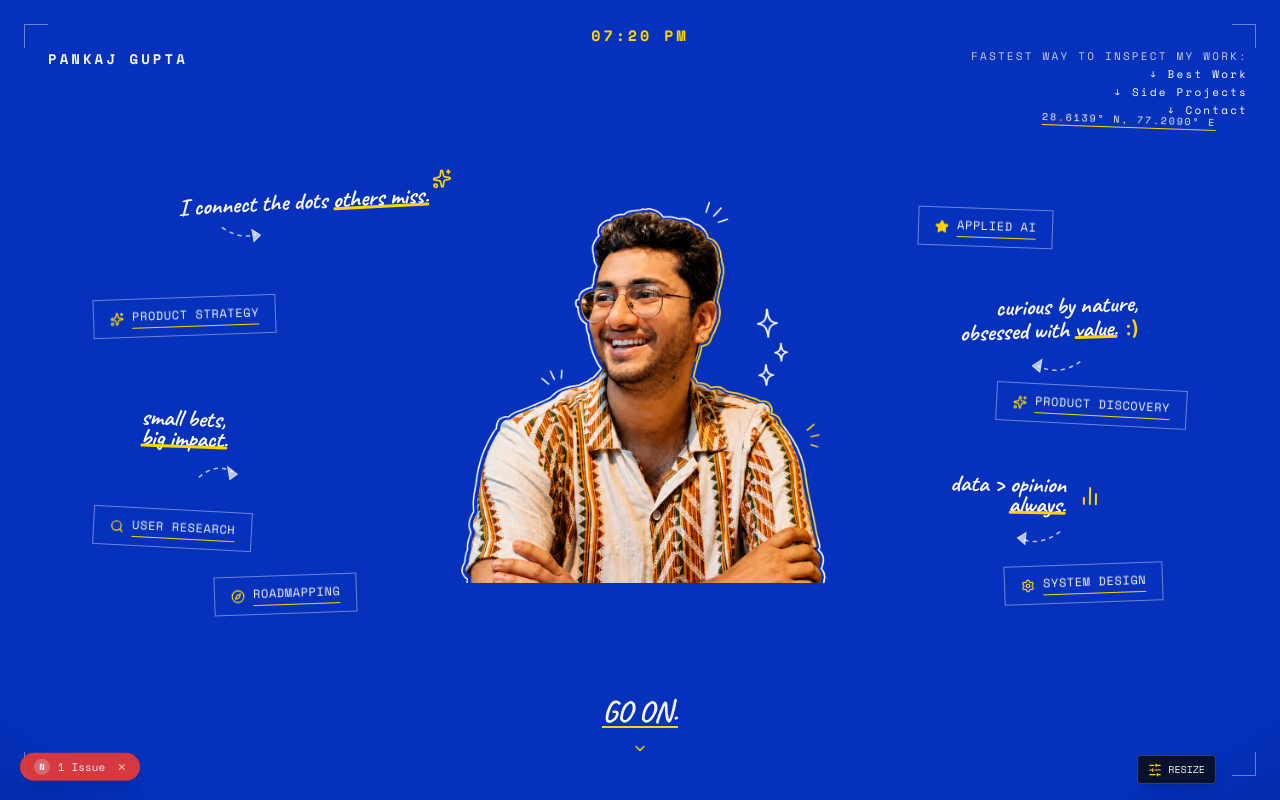
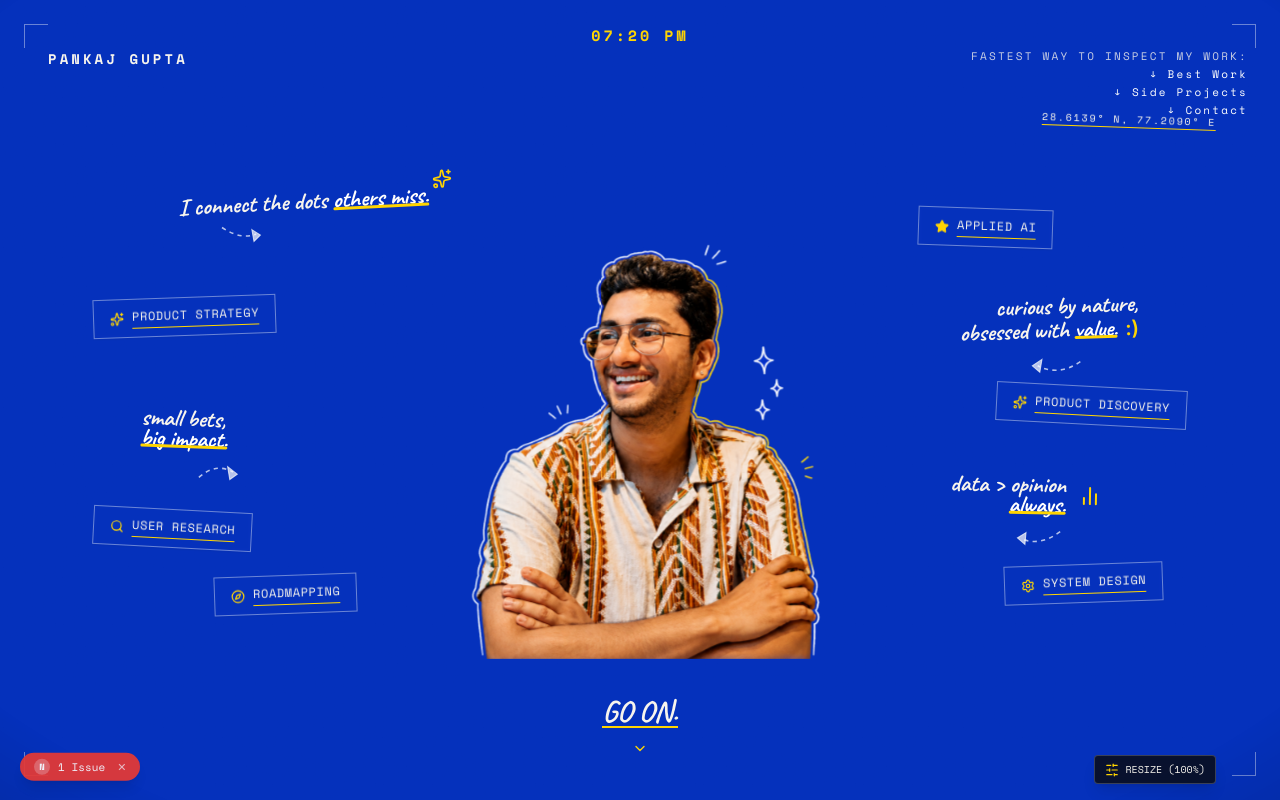
Before and after one commit to onalunchbreak/pankaj-gupta-portfolio, a Next.js app: page / in a window 1280 px wide. Shown: the top 800 px of the page. Built offline with nearby package versions, Linux system fonts and the light colour scheme.

Commit message:
feat(hero): restore original pristine 01_51_01 AM cutout asset with GPU-accelerated RESIZE HUD

```diff
--- a/src/components/sections/hero.tsx
+++ b/src/components/sections/hero.tsx
@@ -39,7 +39,7 @@ export default function Hero() {
       const saved = localStorage.getItem("hero_portrait_scale");
       if (saved) return Number(saved);
     }
-    return 85;
+    return 100;
   });
 
   const [yOffset, setYOffset] = useState(() => {
@@ -47,7 +47,7 @@ export default function Hero() {
       const saved = localStorage.getItem("hero_portrait_y");
       if (saved) return Number(saved);
     }
-    return -20;
+    return 0;
   });
 
   const [showControls, setShowControls] = useState(false);
@@ -63,8 +63,8 @@ export default function Hero() {
   };
 
   const resetControls = () => {
-    setScale(85);
-    setYOffset(-20);
+    setScale(100);
+    setYOffset(0);
     localStorage.removeItem("hero_portrait_scale");
     localStorage.removeItem("hero_portrait_y");
   };
@@ -160,26 +160,22 @@ export default function Hero() {
 
         {/* ---- Live Resizable Cutout Portrait of Pankaj Gupta ---- */}
         <motion.div
-          className="relative z-10 flex flex-col items-center justify-end w-full transition-transform duration-150"
+          className="relative z-10 flex flex-col items-center justify-end w-full max-w-[580px] lg:max-w-[650px] transition-transform duration-75 origin-bottom pointer-events-none"
           style={{
-            maxWidth: `${Math.round(620 * (scale / 100))}px`,
-            marginTop: `${yOffset}px`,
+            transform: `scale(${scale / 100}) translateY(${yOffset}px)`,
           }}
           initial={{ opacity: 0, y: 30, scale: 0.95 }}
-          animate={{ opacity: 1, y: 0, scale: 1 }}
+          animate={{ opacity: 1 }}
           transition={{ duration: 0.8, ease: EASE }}
         >
-          <div
-            className="relative w-full flex items-end justify-center transition-all duration-150"
-            style={{ height: `${Math.round(58 * (scale / 100))}vh`, minHeight: `${Math.round(410 * (scale / 100))}px` }}
-          >
+          <div className="relative w-full h-[58vh] min-h-[420px] max-h-[640px] flex items-end justify-center">
             <Image
               src="/pankaj-hero-cutout.png"
               alt="Pankaj Gupta"
               width={900}
               height={1100}
               priority
-              className="h-full w-auto object-contain object-bottom select-none pointer-events-none"
+              className="h-full w-auto object-contain object-bottom select-none pointer-events-none transform-gpu"
             />
           </div>
         </motion.div>
@@ -415,7 +411,7 @@ export default function Hero() {
               <input
                 type="range"
                 min="50"
-                max="130"
+                max="150"
                 value={scale}
                 onChange={(e) => updateScale(Number(e.target.value))}
                 className="w-full accent-[#FFD400] cursor-pointer"
@@ -431,7 +427,7 @@ export default function Hero() {
               <input
                 type="range"
                 min="-80"
-                max="40"
+                max="60"
                 value={yOffset}
                 onChange={(e) => updateY(Number(e.target.value))}
                 className="w-full accent-[#FFD400] cursor-pointer"
@@ -441,9 +437,9 @@ export default function Hero() {
             {/* Reset Button */}
             <button
               onClick={resetControls}
-              className="mt-2 flex items-center justify-center gap-1.5 rounded border border-white/20 bg-white/10 py-1 text-[10px] uppercase hover:bg-white/20 transition-colors"
+              className="mt-2 flex items-center justify-center gap-1.5 rounded border border-white/20 bg-white/10 py-1 text-[10px] uppercase hover:bg-white/20 transition-colors cursor-pointer"
             >
-              <RotateCcw className="h-3 w-3" /> Reset Default
+              <RotateCcw className="h-3 w-3" /> Reset Default (100%)
             </button>
           </motion.div>
         ) : (
@@ -453,7 +449,7 @@ export default function Hero() {
             title="Open Live Portrait Resizer Controls"
           >
             <SlidersHorizontal className="h-3.5 w-3.5 text-[#FFD400]" />
-            <span className="hidden sm:inline">RESIZE</span>
+            <span className="hidden sm:inline">RESIZE ({scale}%)</span>
           </button>
         )}
       </div>
```
Also changed, not shown: public/pankaj-hero-cutout.png.
